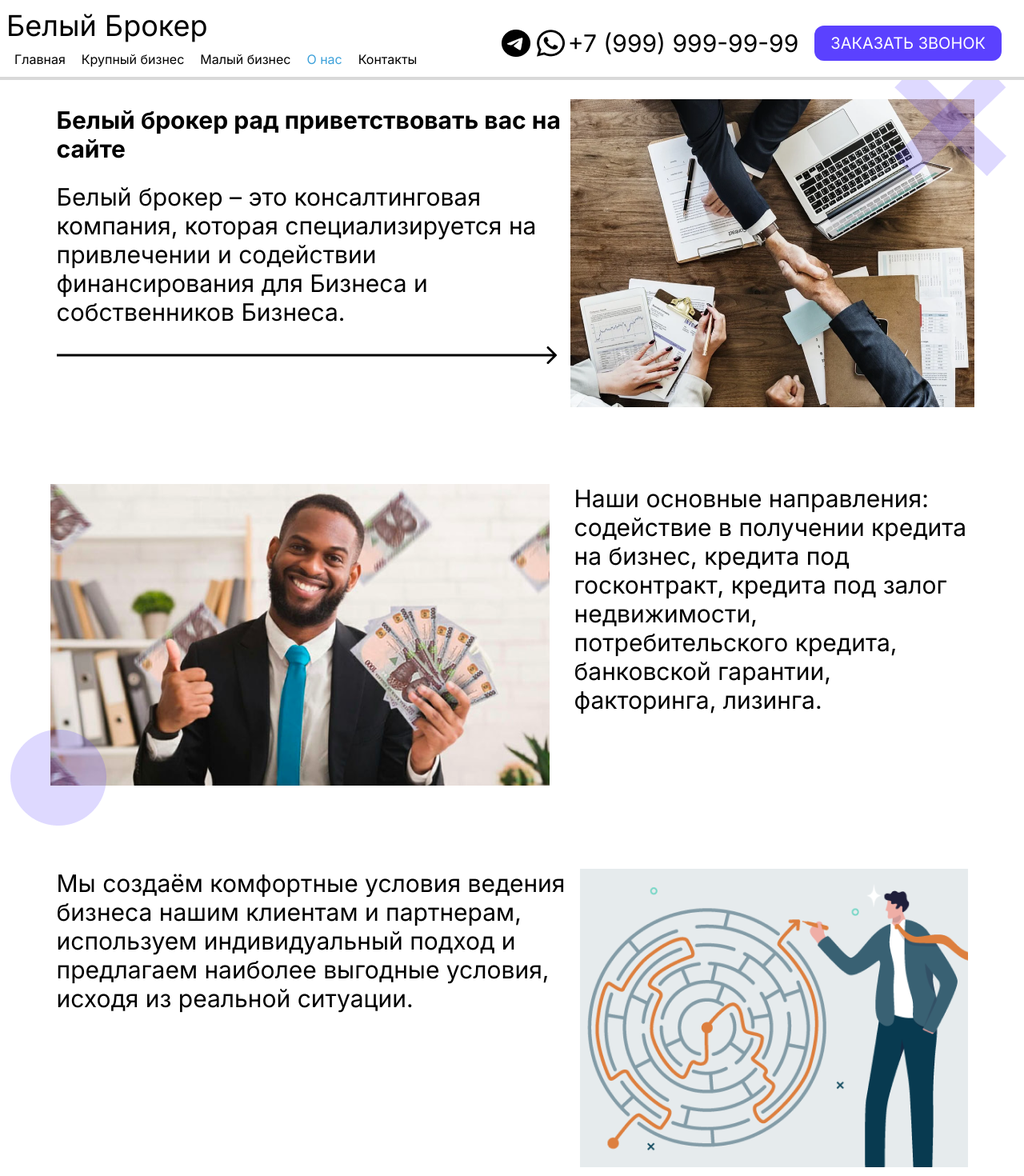
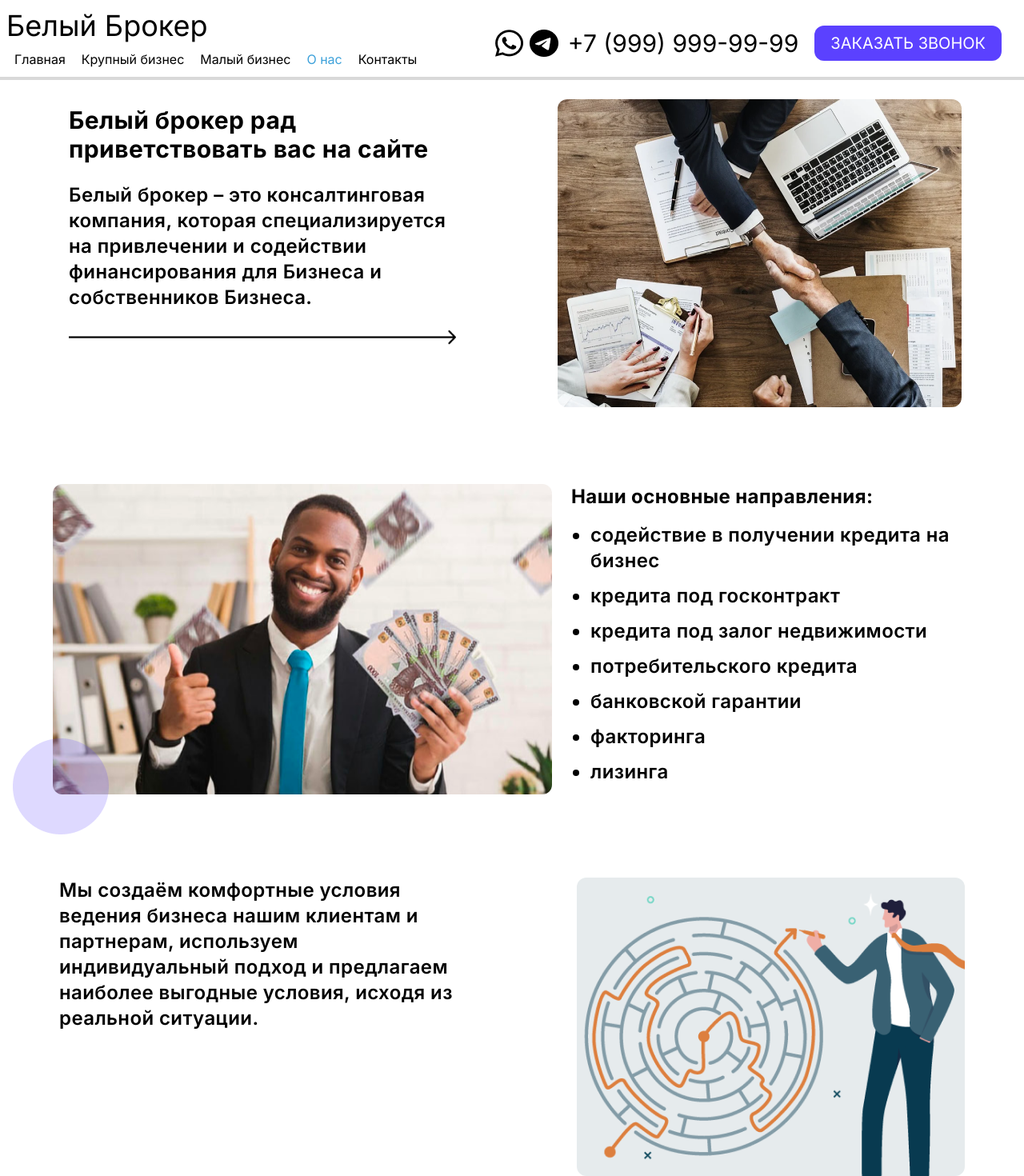
Before and after one commit to GRASS-120/white-broker, a React (Vite) app in the folder white-broker/: page /about in a window 1280 px wide. Shown: the top 1470 px of the page at 80% size. Built offline with nearby package versions, Linux system fonts and the light colour scheme.

Commit message:
норм

```diff
--- a/white-broker/src/components/common/Footer/Footer.jsx
+++ b/white-broker/src/components/common/Footer/Footer.jsx
@@ -33,7 +33,7 @@
             <div className="max-w-[390px]">
                <div className="semi-bold my-5 text-xl">Соц. сети</div>
                <div className="flex">
-                  <img className="mx-1" src="telegram.png" alt="" />
+                  <img className="mr-1" src="telegram.png" alt="" />
                   <img className="mx-1" src="whatsapp 1.png" alt="" />
                </div>
             </div>
--- a/white-broker/src/components/common/Forms/ContactsForm.jsx
+++ b/white-broker/src/components/common/Forms/ContactsForm.jsx
@@ -41,7 +41,7 @@
    };
 
    return (
-      <div className="mr-2">
+      <div className="m-6">
          <Modal isOpened={isOpened} onClose={() => setIsOpened(true)}>
             modal
          </Modal>
--- a/white-broker/src/components/common/Header/Header.jsx
+++ b/white-broker/src/components/common/Header/Header.jsx
@@ -16,7 +16,7 @@
                   {headerData.title}
                </div>
                <nav
-                  className={`' absolute  z-50  flex w-screen flex-col justify-between bg-white py-4 transition-all lg:static pl-7  lg:z-50 lg:w-auto lg:flex-row  lg:flex-wrap lg:items-center lg:py-0 lg:pl-0 lg:opacity-100   ${
+                  className={`' absolute rounded-b-xl z-50  flex w-screen flex-col justify-between bg-white py-4 transition-all lg:static pl-7  lg:z-50 lg:w-auto lg:flex-row  lg:flex-wrap lg:items-center lg:py-0 lg:pl-0 lg:opacity-100   ${
                      open ? 'left-0' : 'left-[-1000px]'
                   }`}
                >
@@ -55,8 +55,8 @@
 
                         {/* Меню на десктоп */}
             <div className="hidden z-40 items-center text-xl lg:flex lg:text-4xl">
-                  <img className="m-1" src="telegram-b.png" alt="" />
                   <img className="m-1" src="whatsapp-b.png" alt="" />
+                  <img className="m-1 mr-3" src="telegram-b.png" alt="" />
                <div className="hidden text-3xl xl:block">
                   {headerData.phoneNumber}
                </div>
--- a/white-broker/src/components/common/Help/Help.jsx
+++ b/white-broker/src/components/common/Help/Help.jsx
@@ -27,7 +27,7 @@
    };
 
    return (
-      <div className="m-auto my-28 max-w-[1440px]">
+      <div className="m-auto mt-3 mb-14 max-w-[1440px]">
          <div className=" rounded-xl p-10 shadow-lg">
             <div className=" mb-3 text-3xl font-semibold">Нужна помощь ? </div>
             <div className="mb-8 max-w-[900px]">
--- a/white-broker/src/components/common/Product/ProductItem.jsx
+++ b/white-broker/src/components/common/Product/ProductItem.jsx
@@ -1,6 +1,6 @@
 const ProductItem = ({ text }) => {
    return (
-      <div className=" relative mx-2 my-6 min-h-[390px] md:max-w-[360px] rounded-xl bg-gradient-to-tr from-[#BD00FF] to-[#0276FF] p-5 text-xs text-white transition-all hover:shadow-[0_35px_60px_-15px_rgba(0,0,0,0.3)] sm:h-[370px] sm:text-base">
+      <div className=" relative mx-6 my-6 min-h-[340px] md:min-h-[390px] md:max-w-[360px] rounded-xl bg-gradient-to-tr from-[#BD00FF] to-[#0276FF] p-5 text-xs text-white transition-all hover:shadow-[0_35px_60px_-15px_rgba(0,0,0,0.3)] sm:h-[370px] sm:text-base">
          <div className=" text-base font-bold sm:text-xl">{text.title}</div>
          <div className=" my-5 text-[14px]">{text.text}</div>
          <div>
--- a/white-broker/src/pages/About.jsx
+++ b/white-broker/src/pages/About.jsx
@@ -1,37 +1,43 @@
 const About = () => {
    return (
-      <div className="m-auto mt-24 max-w-[1440px]">
-         <div className="relative mb-24 mt-7 flex flex-wrap justify-center text-3xl lg:justify-between">
-            <div className="max-w-[650px] p-2">
+      <div className="m-auto mt-24 max-w-[1440px] font-semibold tracking-wide">
+         <div className="relative mb-24 mt-7 flex flex-wrap justify-center text-3xl lg:justify-between mx-3">
+            <div className="max-w-[500px] p-2">
                <div className="mb-6 font-bold">
                   Белый брокер рад приветствовать вас на сайте
                </div>
-               <div className="mb-6">
+               <div className="mb-6 text-2xl">
                   Белый брокер – это консалтинговая компания, которая
                   специализируется на привлечении и содействии финансирования
                   для Бизнеса и собственников Бизнеса.
                </div>
                <img src="Arrow-r.png" alt="" />
             </div>
-            <img src="deal.png" alt="" />
+            <img className="rounded-xl" src="deal.png" alt="" />
             <img
-               className="absolute right: 0 md:right-[-40px] top-[-40px]"
+               className="absolute hidden md:right-[-40px] top-[-40px]"
                src="Rectangle_45.png"
                alt=""
             />
             <img
-               className="absolute right: 0 md:right-[-40px] top-[-40px]"
+               className="absolute hidden md:right-[-40px] top-[-40px]"
                src="Rectangle_46.png"
                alt=""
             />
          </div>
-         <div className="relative mb-24 flex flex-wrap justify-center text-3xl lg:justify-between">
-            <img className="hidden lg:block" src="success.png" alt="" />
-            <div className="max-w-[650px] lg:max-w-[500px]">
-               Наши основные направления: содействие в получении кредита на
-               бизнес, кредита под госконтракт, кредита под залог недвижимости,
-               потребительского кредита, банковской гарантии, факторинга,
-               лизинга.
+         <div className="relative mb-24 flex flex-wrap justify-center text-2xl lg:justify-between">
+            <img className="hidden lg:block rounded-xl " src="success.png" alt="" />
+            <div className="max-w-[500px] lg:max-w-[500px] ml-6 ">
+               <p className="font-bold">Наши основные направления: </p>
+               <ul className="list-disc ml-6 mt-4">
+                  <li className="mb-3"> содействие в получении кредита на бизнес</li>
+                  <li className="mb-3">кредита под госконтракт</li>
+                  <li className="mb-3">кредита под залог недвижимости</li>
+                  <li className="mb-3">потребительского кредита</li>
+                  <li className="mb-3">банковской гарантии</li>
+                  <li className="mb-3">факторинга</li>
+                  <li className="mb-3">лизинга</li>
+               </ul>
             </div>
             <img
                className="absolute bottom-[-50px] left-[-50px]"
@@ -39,13 +45,13 @@
                alt=""
             />
          </div>
-         <div className="mb-24 flex flex-wrap justify-center text-3xl lg:justify-between p-2">
-            <div className="mb-6 max-w-[650px]">
+         <div className="mb-24 flex flex-wrap justify-center text-2xl lg:justify-between p-2">
+            <div className="mb-6 max-w-[500px]">
                Мы создаём комфортные условия ведения бизнеса нашим клиентам и
                партнерам, используем индивидуальный подход и предлагаем наиболее
                выгодные условия, исходя из реальной ситуации.
             </div>
-            <img src="circle.png" alt="" />
+            <img className="rounded-xl" src="circle.png" alt="" />
          </div>
 
          <div className="m-auto flex flex-col justify-center text-2xl lg:flex-row lg:justify-between  ">
--- a/white-broker/src/pages/Contacts.jsx
+++ b/white-broker/src/pages/Contacts.jsx
@@ -3,7 +3,8 @@
 const Contacts = () => {
    return (
       <div className='mt-24'>
-         <div className="m-auto max-w-[1440px]">
+         <div className="m-auto max-w-[1440px] flex flex-col md:flex-row justify-around">
+            <div className='ml-3'>
             <div className="my-10">
                <div className=" text-4xl font-bold">
                   Кредитный <p>Белый Брокер</p>
@@ -41,8 +42,11 @@
                      </div>
                   </div>
                </div>
-               <ContactsForm />
             </div>
+
+
+            </div>
+            <ContactsForm />
          </div>
       </div>
    );
--- a/white-broker/src/pages/CreditItem.jsx
+++ b/white-broker/src/pages/CreditItem.jsx
@@ -55,7 +55,7 @@
                      </div>
                      <form
                         onSubmit={handleSubmit(submit, errorHandler)}
-                        className="flex flex-col rounded-xl bg-white px-10 py-6"
+                        className="flex flex-col rounded-xl bg-white px-4 md:px-10 py-6"
                      >
                         <p className=" text-red-700">{errors.name?.message}</p>
                         <input
```
Also changed, not shown: white-broker/src/components/common/Calc/Calc.jsx (+13 -13 lines), white-broker/src/pages/BigCredit.jsx (+5 -5 lines), white-broker/public/CreditImg.jpg (added).
